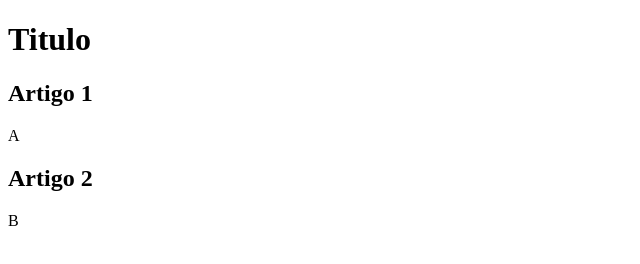
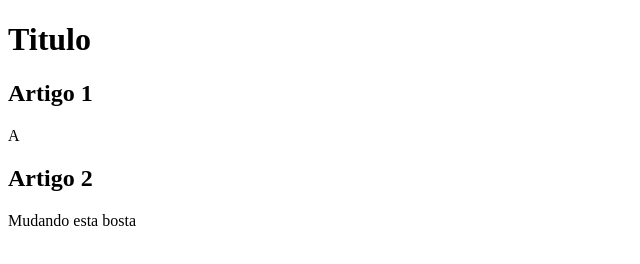
Before and after one commit to fabianosilva1945/SAIT, a plain HTML site: page index.html in a window 1280 px wide. Shown: the whole page, without its empty margins (0-640 px from the left). Drawn offline with Linux system fonts and the light colour scheme.

Commit message:
Mudanças 1

```diff
--- a/index.html
+++ b/index.html
@@ -16,8 +16,9 @@
             </article>
             <article>
                 <h2>Artigo 2</h2>
-                <p>B</p>
+                <p>Mudando esta bosta</p>
         </article>
     </main>
 </body>
+
 </html>
```
